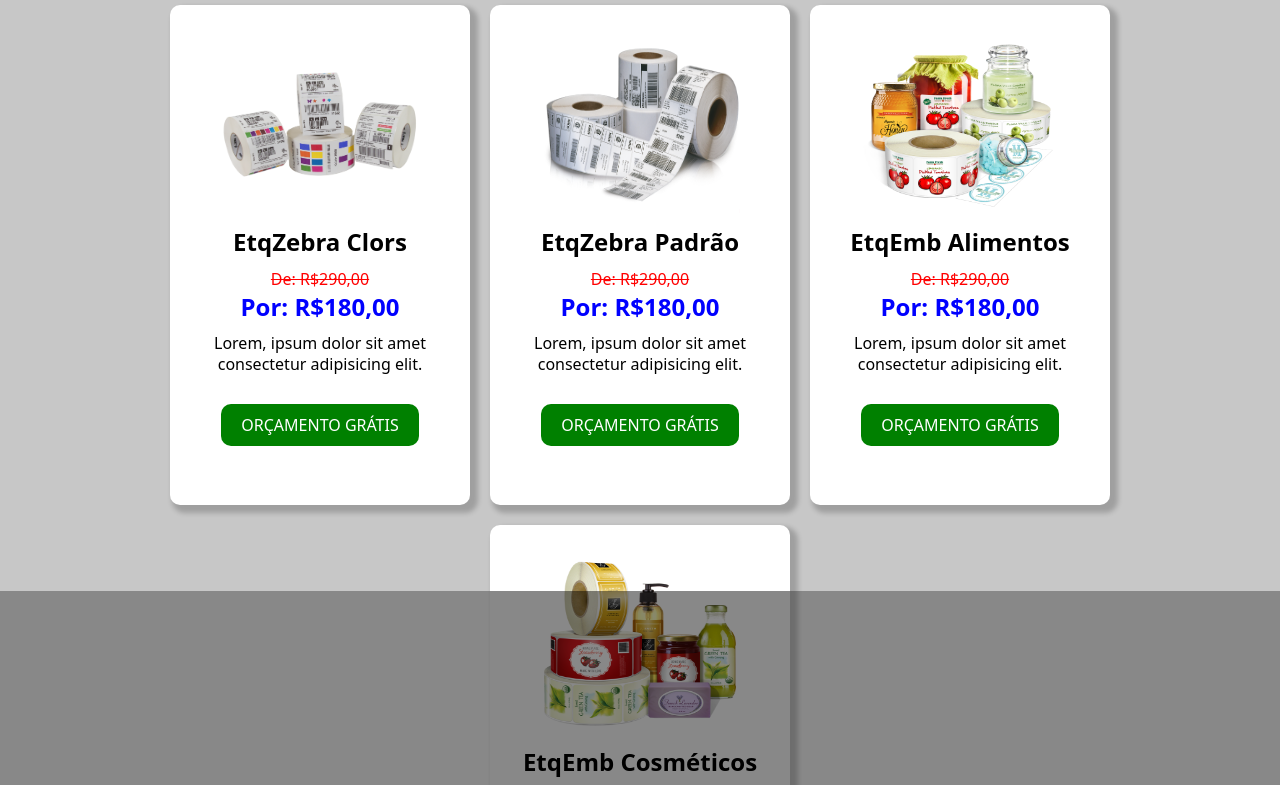
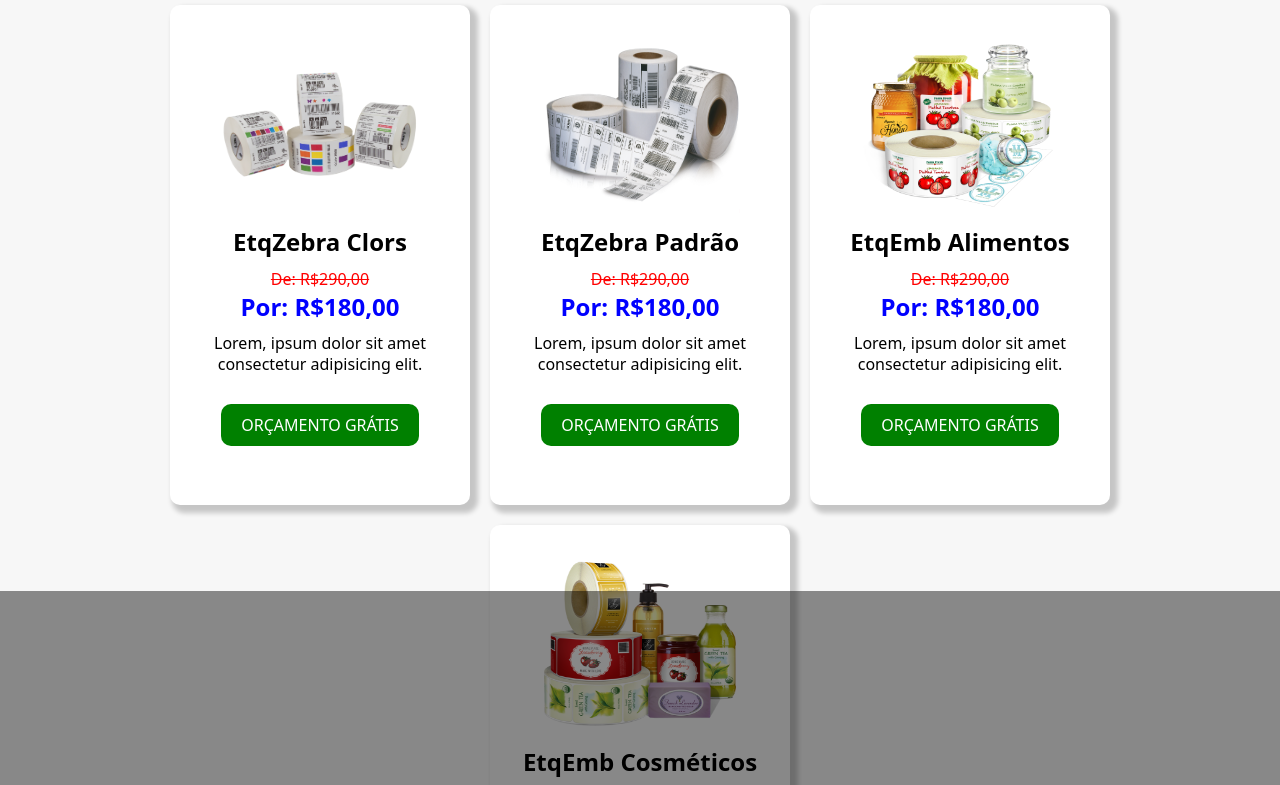
Before and after one commit to HenriqueTeixeira1977/MasterLabel, a plain HTML site: page index.html in a window 1280 px wide. Shown: the part 679-1464 px from the top of the page. Drawn offline with Linux system fonts and the light colour scheme.

Commit message:
Update20240603115316

```diff
--- a/css/mediasqueries.css
+++ b/css/mediasqueries.css
@@ -114,8 +114,6 @@
         display: block;
         color: white;
     }
-
-
     /*   ----------  SECTION HOME  ----------  */
     .home{
         display: flex;
--- a/css/style.css
+++ b/css/style.css
@@ -193,7 +193,7 @@ main{background: rgba(255, 0, 0, 0);
     transition: all .5s ease;
 }
 /*  ++++++++++++++++++++++++++++  SEÇÃO PRODUTOS +++++++++++++++++++++++++++++++  */
-.produtos {background: #c7c7c7;
+.produtos {background: #f7f7f7;
     display: flex;
     justify-content: center;
     align-items: center;
```
